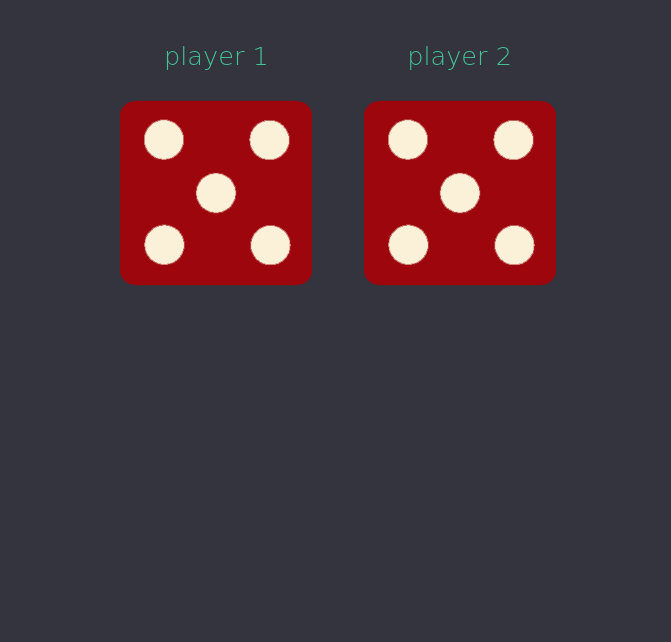
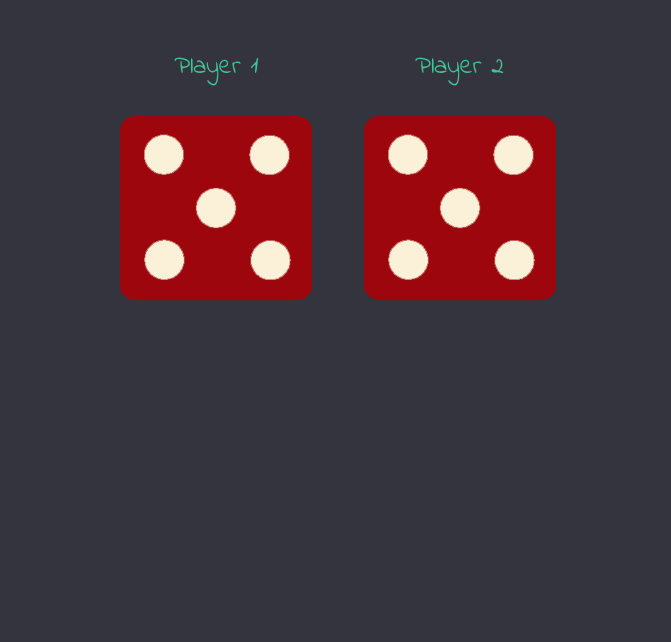
Before and after one commit to Ahmed-Khaled24/The-Dice-Game, a plain HTML site: page index.html in a window 1280 px wide. Shown: the part 158-800 px from the top of the page, without its empty margins (302-973 px from the left). Drawn offline with Linux system fonts and the light colour scheme.

Commit message:
fix: capitalize first letter of 'player'

```diff
--- a/index.html
+++ b/index.html
@@ -5,6 +5,7 @@
         <meta charset="UTF-8">
         <meta name="viewport" content="width=device-width, initial-scale=1.0">
         <link href="https://fonts.googleapis.com/css2?family=Berkshire+Swash&display=swap" rel="stylesheet">
+        <link href="https://fonts.googleapis.com/css?family=Indie+Flower|Lobster" rel="stylesheet">
         <link rel="stylesheet" href="style.css">
         <title>The Dicee game</title>
     </head>
@@ -15,12 +16,12 @@
 
         <div id="players-container">
             <div class = "player-container">
-                <p class="text-color" id = "player-text"> player 1 </p>
+                <p class="text-color" id = "player-text"> Player 1 </p>
                 <img src="images/dice6.png" alt="dice6" id="player1">
             </div>
 
             <div class = "player-container" >
-                <p class="text-color" id = "player-text"> player 2 </p>
+                <p class="text-color" id = "player-text"> Player 2 </p>
                 <img src="images/dice6.png" alt="" id="player2">
             </div>
         </div>
```
